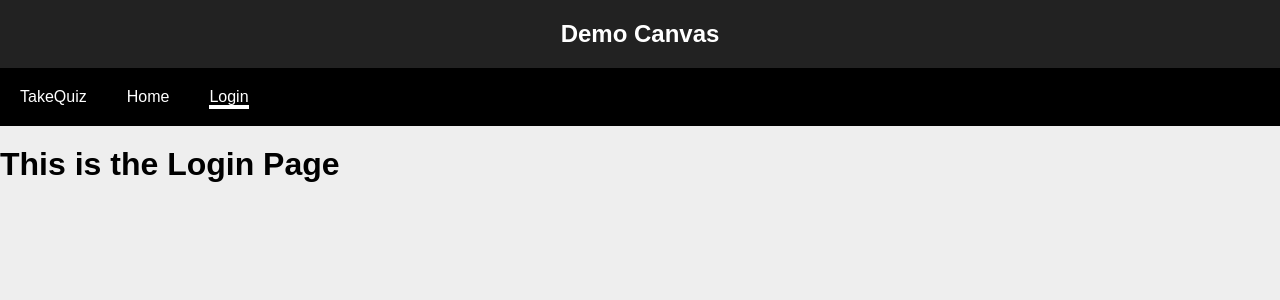
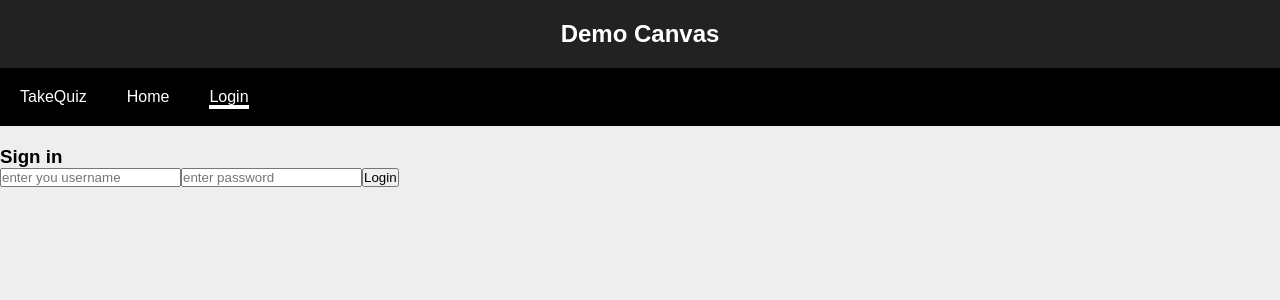
Before and after one commit to SER516-S19/project2, a React (Create React App) app in the folder Team_74/UI/quizzer/: page /login in a window 1280 px wide. Shown: the top 300 px of the page. Built offline with nearby package versions, Linux system fonts and the light colour scheme.

Commit message:
Adding basic Login Functionality

```diff
--- a/Team_74/UI/quizzer/src/pages/Login/Login.js
+++ b/Team_74/UI/quizzer/src/pages/Login/Login.js
@@ -1,14 +1,90 @@
 import React, { Component } from 'react';
 import './Login.css';
 
-class Login extends Component {
-    render() {
-        return (
-            <div className="Login">
-                <h1>This is the Login Page</h1>
-            </div>
-        );
+const Welcome = ({user, onSignOut})=> {
+  // This is a dumb "stateless" component
+  return (
+    <div>
+      Welcome <strong>{user.username}</strong>!
+      <a href="javascript:;" onClick={onSignOut}>Sign out</a>
+    </div>
+  )
+}
+
+class LoginForm extends React.Component {
+
+  // Using a class based component here because we're accessing DOM refs
+
+  handleSignIn(e) {
+    e.preventDefault()
+    let username = this.refs.username.value
+    let password = this.refs.password.value
+    this.props.onSignIn(username, password)
+  }
+
+  render() {
+    return (
+      <form onSubmit={this.handleSignIn.bind(this)}>
+        <h3>Sign in</h3>
+        <input type="text" ref="username" placeholder="enter you username" />
+        <input type="password" ref="password" placeholder="enter password" />
+        <input type="submit" value="Login" />
+      </form>
+    )
+  }
+
+}
+
+
+class Login extends React.Component {
+
+  constructor(props) {
+    super(props)
+    // the initial application state
+    this.state = {
+      user: null
     }
+  }
+
+  // App "actions" (functions that modify state)
+  signIn(username, password) {
+    // This is where you would call Firebase, an API etc...
+    // calling setState will re-render the entire app (efficiently!)
+    this.setState({
+      user: {
+        username,
+        password,
+      }
+    })
+  }
+
+  signOut() {
+    // clear out user from state
+    this.setState({user: null})
+  }
+
+  render() {
+    // Here we pass relevant state to our child components
+    // as props. Note that functions are passed using `bind` to
+    // make sure we keep our scope to App
+    return (
+      <div>
+        {
+          (this.state.user) ?
+            <Welcome
+             user={this.state.user}
+             onSignOut={this.signOut.bind(this)}
+            />
+          :
+            <LoginForm
+             onSignIn={this.signIn.bind(this)}
+            />
+        }
+      </div>
+    )
+
+  }
+
 }
 
 export default Login;
```
